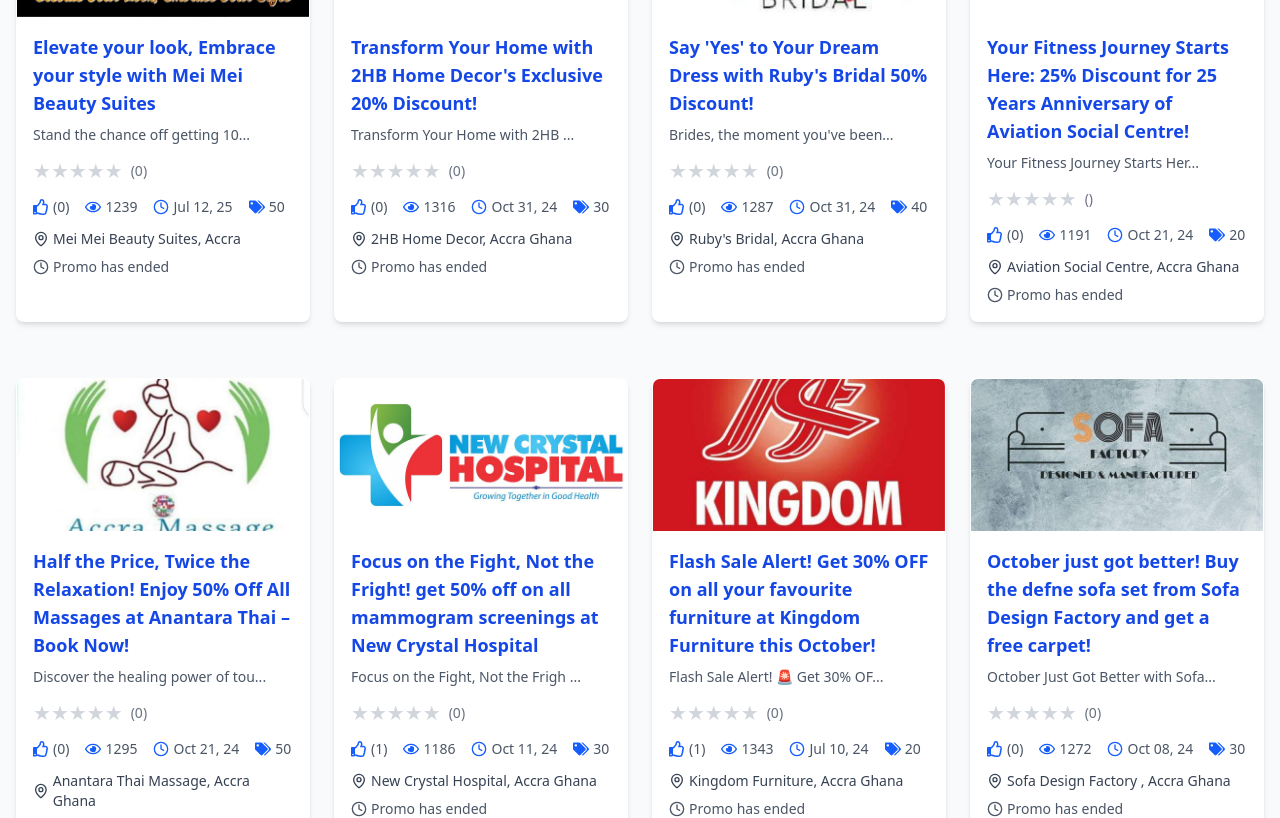
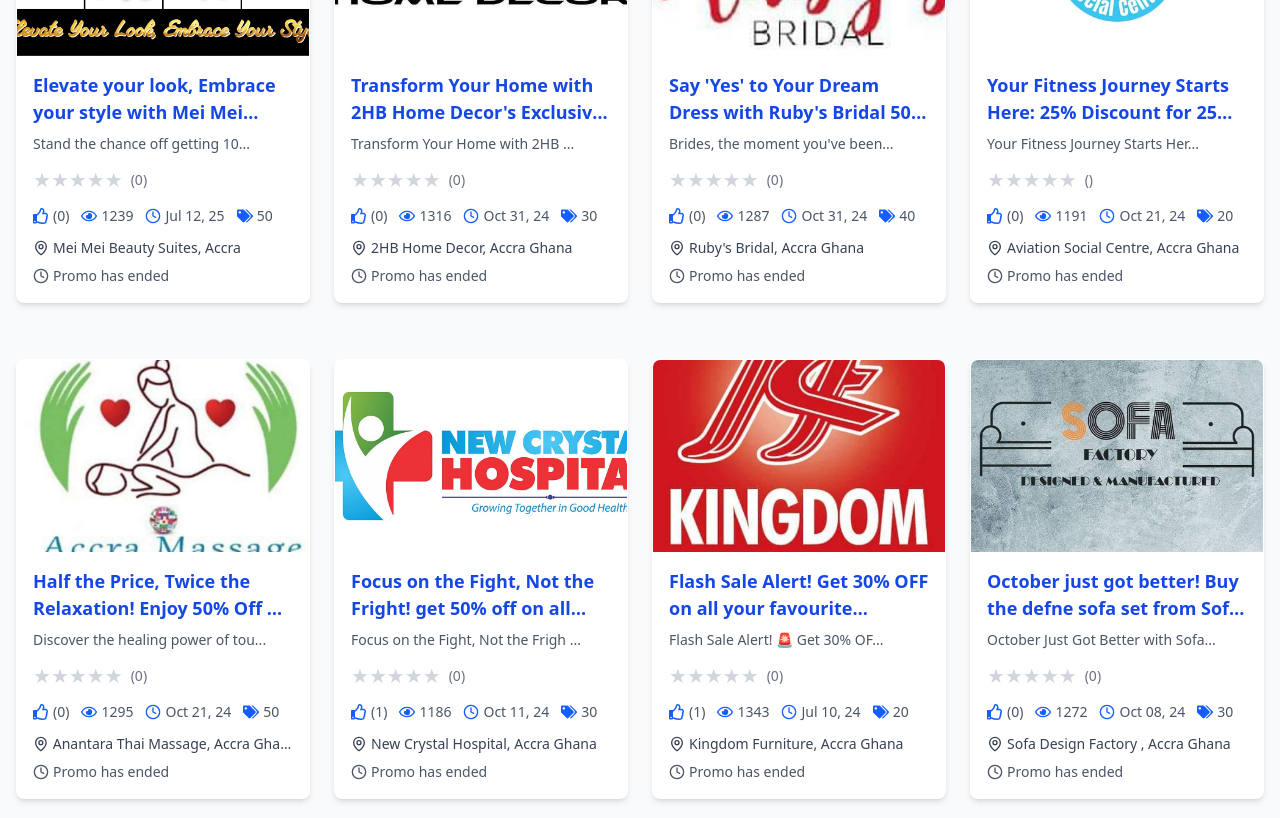
Before and after one commit to hammad9431/Coupons-website, a React (Vite) app: page / in a window 1280 px wide. Shown: the part 1060-1878 px from the top of the page. Built offline with nearby package versions, Linux system fonts and the light colour scheme.

Commit message:
Updated DealsSection component

```diff
--- a/src/Components/DealsSection.jsx
+++ b/src/Components/DealsSection.jsx
@@ -573,56 +573,62 @@
   const visibleDeals = dealsByCategory[activeCategory] || All;
 
   const DealCard = ({ deal }) => (
-<div className="bg-white rounded-lg shadow-md overflow-hidden transition-all duration-300
-  hover:shadow-xl border border-transparent hover:border-blue-600 cursor-pointer my-4 hover:-translate-y-1
-">
+  <div className="bg-white rounded-lg shadow-md overflow-hidden transition-all duration-300 hover:shadow-xl border border-transparent hover:border-blue-600 cursor-pointer my-4 hover:-translate-y-1 h-auto flex flex-col">
 
-
-      <img src={deal.image}/>
-      <div className="p-4">
-        <h3 className="text-blue-700 font-bold text-lg  mb-2  cursor-pointer text-decoration-none">
+      <img src={deal.image} alt={deal.title} className="h-48 w-auto object-cover " />
+      <div className="p-4 flex flex-col grow">
+        <h3
+          className="text-blue-700 font-bold mb-2 cursor-pointer"
+          style={{
+            fontSize: 'clamp(1rem, 2.2vw, 1.125rem)',
+            display: '-webkit-box',
+            WebkitLineClamp: 2,
+            WebkitBoxOrient: 'vertical',
+            overflow: 'hidden',
+            textOverflow: 'ellipsis'
+          }}
+        >
           {deal.title}
         </h3>
 
-        <p className="text-gray-600 text-sm mb-3">
+        <p className="text-gray-600 text-sm mb-3 truncate" style={{
+          display: '-webkit-box',
+          WebkitLineClamp: 3,
+          WebkitBoxOrient: 'vertical',
+          overflow: 'hidden',
+          textOverflow: 'ellipsis'
+        }}>
           {deal.description}
         </p>
 
-
         <div className="flex items-center text-xl gap-1 mb-3">
-          <span  className="text-gray-300">★★★★★</span>
-          {/* {[...Array(5)].map((_, i) => (
-            <span key={i} className="text-gray-300">★</span>
-          ))} */}
+          <span className="text-gray-300">★★★★★</span>
           <span className="text-gray-500 text-sm ml-1">({deal.reviews})</span>
         </div>
 
-        <div className="flex items-center gap-4 text-sm text-gray-600 mb-3">
+        <div className="flex flex-wrap items-center gap-2 md:gap-3 text-xs md:text-sm text-gray-600 mb-3">
           <div className="flex items-center gap-1">
-            <FaRegThumbsUp  className="w-4 h-4 text-blue-600" />
-            <span>({deal.likes})</span>
+            <FaRegThumbsUp className="w-4 h-4 text-blue-600" />
+            <span className="hidden sm:inline">({deal.likes})</span>
           </div>
           <div className="flex items-center gap-1">
-            <FaRegEye  className="w-4 h-4 text-blue-600" />
+            <FaRegEye className="w-4 h-4 text-blue-600" />
             <span>{deal.views}</span>
           </div>
           <div className="flex items-center gap-1">
             <Clock className="w-4 h-4 text-blue-600" />
             <span>{deal.date}</span>
           </div>
-          <div className="flex items-center gap-1">
+          <div className="flex items-center gap-1  md:flex">
             <FaTags className="w-4 h-4 text-blue-600" />
             <span>{deal.comments}</span>
           </div>
-
         </div>
 
-
-        <div className="flex items-center gap-1 text-sm text-gray-700 mb-2">
+        <div className="flex items-center gap-1 text-sm text-gray-700 mb-2 mt-auto">
           <MapPin className="w-4 h-4" />
-          <span>{deal.location}</span>
+          <span className='truncate'>{deal.location}</span>
         </div>
-
 
         <div className="flex items-center gap-1 text-sm text-gray-600">
           <Clock className="w-4 h-4" />
@@ -711,13 +717,6 @@
       )}
 
       {/* Deals Grid */}
-      {/* <div className="max-w-7xl mx-auto px-4 py-8 ">
-        <div className="grid grid-cols-1 md:grid-cols-2 lg:grid-cols-4 gap-6">
-          {All.map((deal) => (
-            <DealCard key={deal.id} deal={deal} />
-          ))}
-        </div>
-      </div> */}
 
       <div className="max-w-7xl mx-auto px-4 py-8 ">
         <div className="grid grid-cols-1 md:grid-cols-2 lg:grid-cols-4 gap-6">
```
